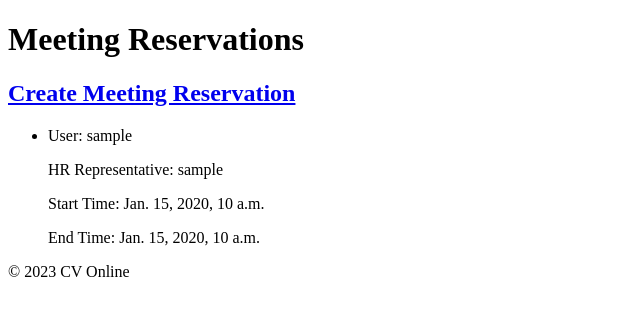
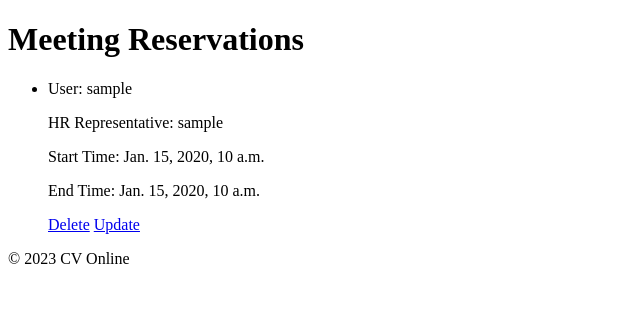
Before and after one commit to DariusKaseta/ptu12_team_cv, a Django app: page /meeting-reservation/meeting-reservation-list/ in a window 1280 px wide. Shown: the part 89-405 px from the top of the page, without its empty margins (0-640 px from the left). Run offline with Django 4.2, Linux system fonts and the light colour scheme; a user stored in the database is signed in; tables that the repository leaves empty hold one stand-in row (values such as "Sample post").

Commit message:
update and delete meetings

```diff
--- a/online_cv/meeting_reservation/templates/meeting_reservation/meeting_reservation_list.html
+++ b/online_cv/meeting_reservation/templates/meeting_reservation/meeting_reservation_list.html
@@ -5,13 +5,6 @@
 
 {% block content %}
     <h1>Meeting Reservations</h1>
-    {% if user.is_superuser or user.hrrepresentative %}
-        {% if cv_user_id %}
-            <h2><a href="{% url 'create_meeting_reservation' cv_user_id=user.id %}">Create Meeting Reservation</a></h2>
-        {% else %}
-            <h2><a href="{% url 'create_meeting_reservation' cv_user_id=user.id %}">Create Meeting Reservation</a></h2>
-        {% endif %}
-    {% endif %}
     {% if reservations %}
         <ul>
             {% for reservation in reservations %}
@@ -21,6 +14,8 @@
                         <p>HR Representative: {{ reservation.hr_representative }}</p>
                         <p>Start Time: {{ reservation.start_time }}</p>
                         <p>End Time: {{ reservation.end_time }}</p>
+                        <a href="{% url 'delete_meeting' meeting_id=reservation.id %}">Delete</a>
+                        <a href="{% url 'update_meeting' meeting_id=reservation.id %}">Update</a>
                     </li>
                 {% endif %}
             {% empty %}
--- a/online_cv/meeting_reservation/urls.py
+++ b/online_cv/meeting_reservation/urls.py
@@ -5,4 +5,6 @@ from . import views
 urlpatterns = [
     path('meeting-reservation-list/', views.meeting_reservation_list, name='meeting_reservation_list'),
     path('meeting-reservation/create-meeting-reservation/<int:cv_user_id>/', views.create_meeting_reservation, name='create_meeting_reservation'),
+    path('meeting-reservation/delete-meeting/<int:meeting_id>/', views.delete_meeting, name='delete_meeting'),
+    path('meeting-reservation/update-meeting/<int:meeting_id>/', views.update_meeting, name='update_meeting'),
 ]
--- a/online_cv/meeting_reservation/views.py
+++ b/online_cv/meeting_reservation/views.py
@@ -29,3 +29,21 @@ def create_meeting_reservation(request, cv_user_id):
         form = MeetingReservationForm(current_user=request.user, cv_user=cv_user)
 
     return render(request, 'meeting_reservation/create_meeting_reservation.html', {'form': form, 'cv_user': cv_user})
+
+def delete_meeting(request, meeting_id):
+    meeting = get_object_or_404(MeetingReservation, id=meeting_id)
+    if request.method == 'POST':
+        meeting.delete()
+        return redirect('meeting_reservation_list')
+    return render(request, 'meeting_reservation/delete_meeting.html', {'meeting': meeting})
+
+def update_meeting(request, meeting_id):
+    meeting = get_object_or_404(MeetingReservation, id=meeting_id)
+    if request.method == 'POST':
+        form = MeetingReservationForm(request.POST, instance=meeting, cv_user=meeting.user, current_user=request.user)
+        if form.is_valid():
+            form.save()
+            return redirect('meeting_reservation_list')
+    else:
+        form = MeetingReservationForm(instance=meeting, cv_user=meeting.user, current_user=request.user)
+    return render(request, 'meeting_reservation/update_meeting.html', {'form': form})
--- a/online_cv/ptu12_cv/templates/ptu12_cv/cv_details.html
+++ b/online_cv/ptu12_cv/templates/ptu12_cv/cv_details.html
@@ -25,4 +25,3 @@
     {% endif %}
   {% include 'ptu12_cv/cv_details_pdf.html' %}
   <a href="{% url 'cv_details_pdf' cv_id=cv.pk %}">Generate PDF</a>
-{% endblock content %}
```
Also changed, not shown: online_cv/meeting_reservation/templates/meeting_reservation/delete_meeting.html (added, +13 -0 lines), online_cv/meeting_reservation/templates/meeting_reservation/update_meeting.html (added, +13 -0 lines), online_cv/meeting_reservation/migrations/0006_merge_20230621_1154.py (added).
